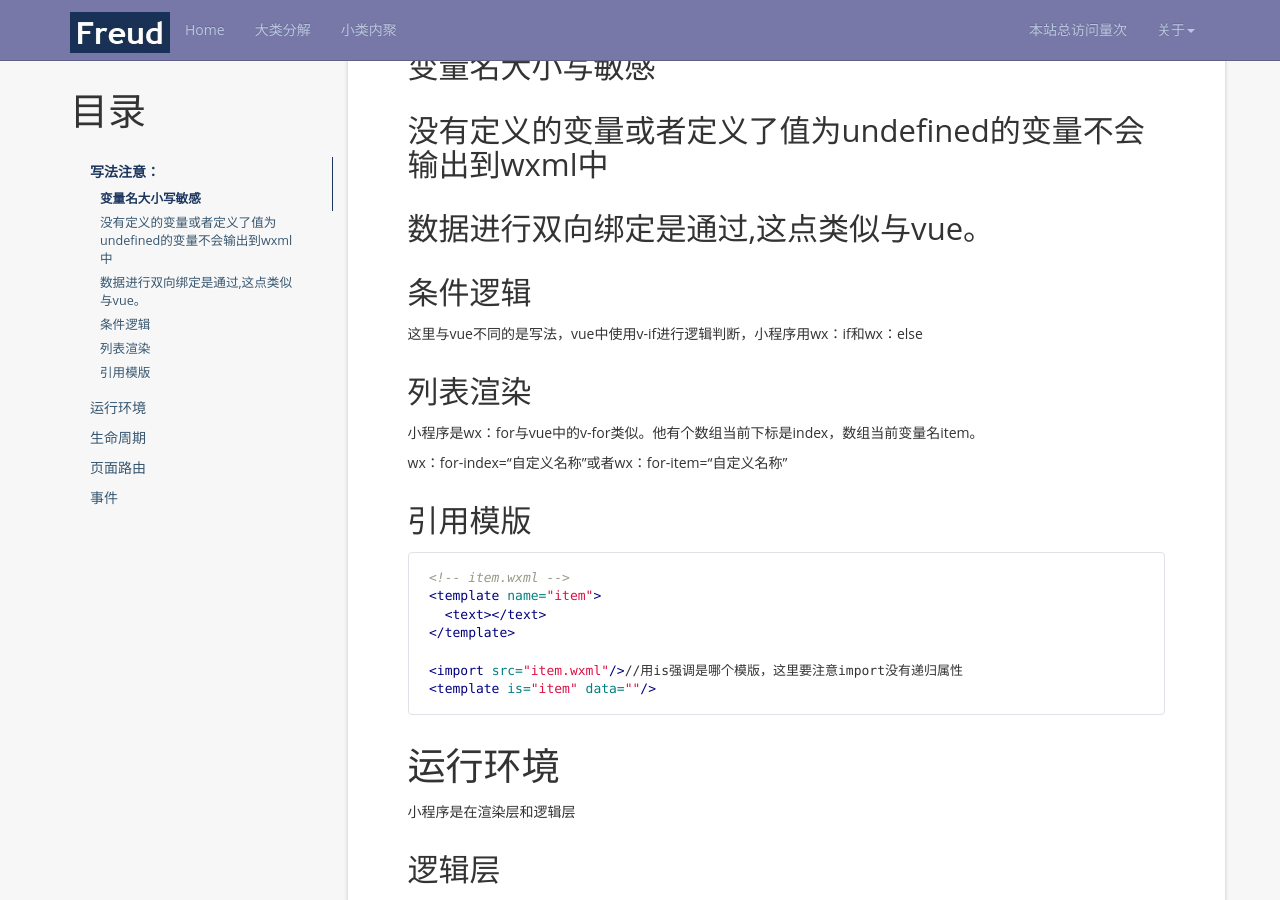
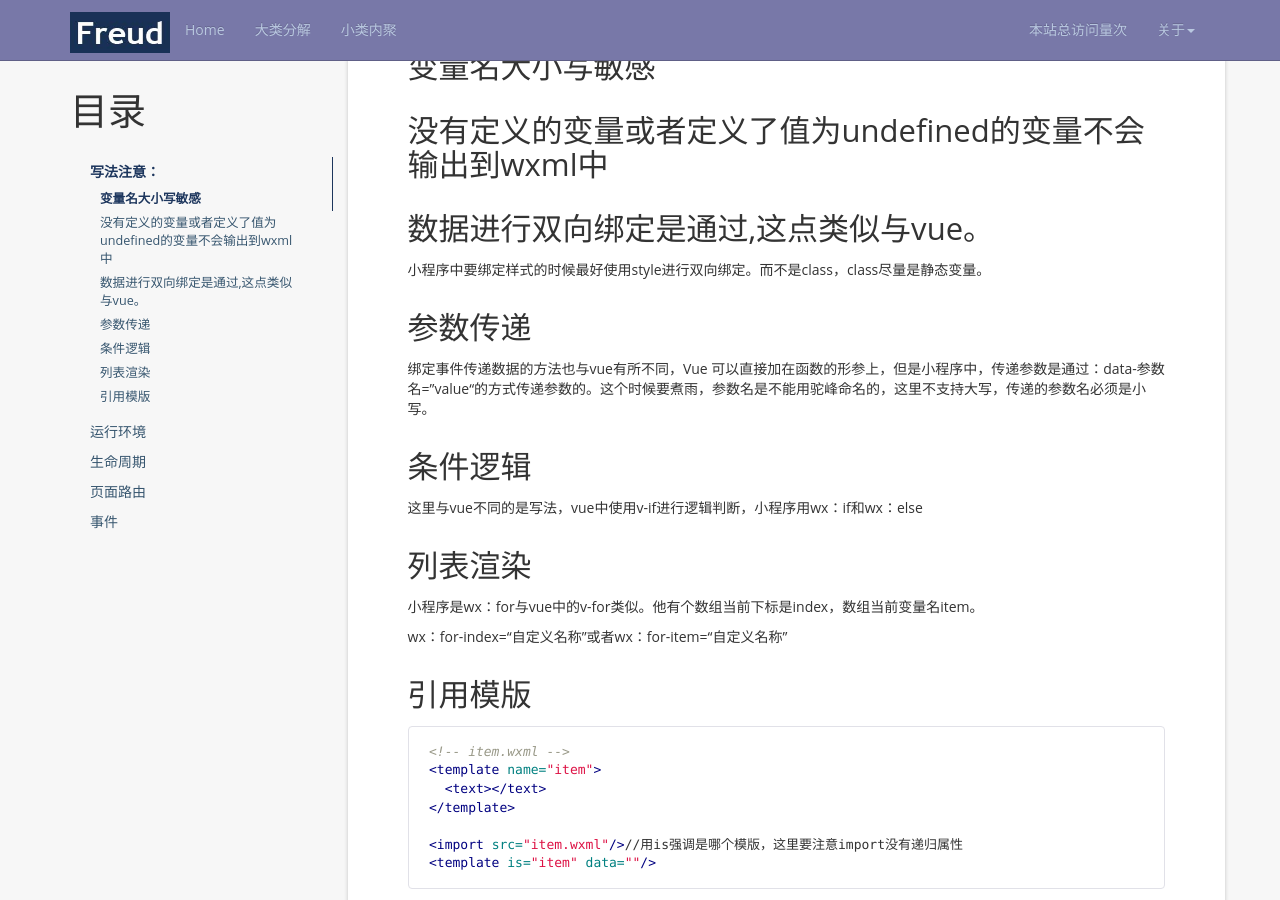
Before and after one commit to Sallyfafafa/Sallyfafafa.github.io, a Jekyll site: the page built from _posts/2019-09-25-小程序注意点.md, in a window 1280 px wide and 900 px high, scrolled down 528 px. Built offline with Jekyll 4.4.1, drawn with Linux system fonts in a browser that asks for light colours; nearby versions of some CDN libraries; a script that is not in the unit is left out; comment, search, counter and statistics services are not loaded.

Commit message:
啦啦啦

```diff
--- a/_posts/2019-09-25-小程序注意点.md
+++ b/_posts/2019-09-25-小程序注意点.md
@@ -24,6 +24,13 @@ tag: 小程序组件
 
 数据进行双向绑定是通过{{}},这点类似与vue。
 ------
+
+小程序中要绑定样式的时候最好使用style进行双向绑定。而不是class，class尽量是静态变量。
+
+参数传递
+------
+绑定事件传递数据的方法也与vue有所不同，Vue
+可以直接加在函数的形参上，但是小程序中，传递参数是通过：data-参数名=”value“的方式传递参数的。这个时候要煮雨，参数名是不能用驼峰命名的，这里不支持大写，传递的参数名必须是小写。
 
 条件逻辑
 -----
```
Also changed, not shown: _posts/2019-09-29-小程序api学习总结.md (+3 -0 lines).
